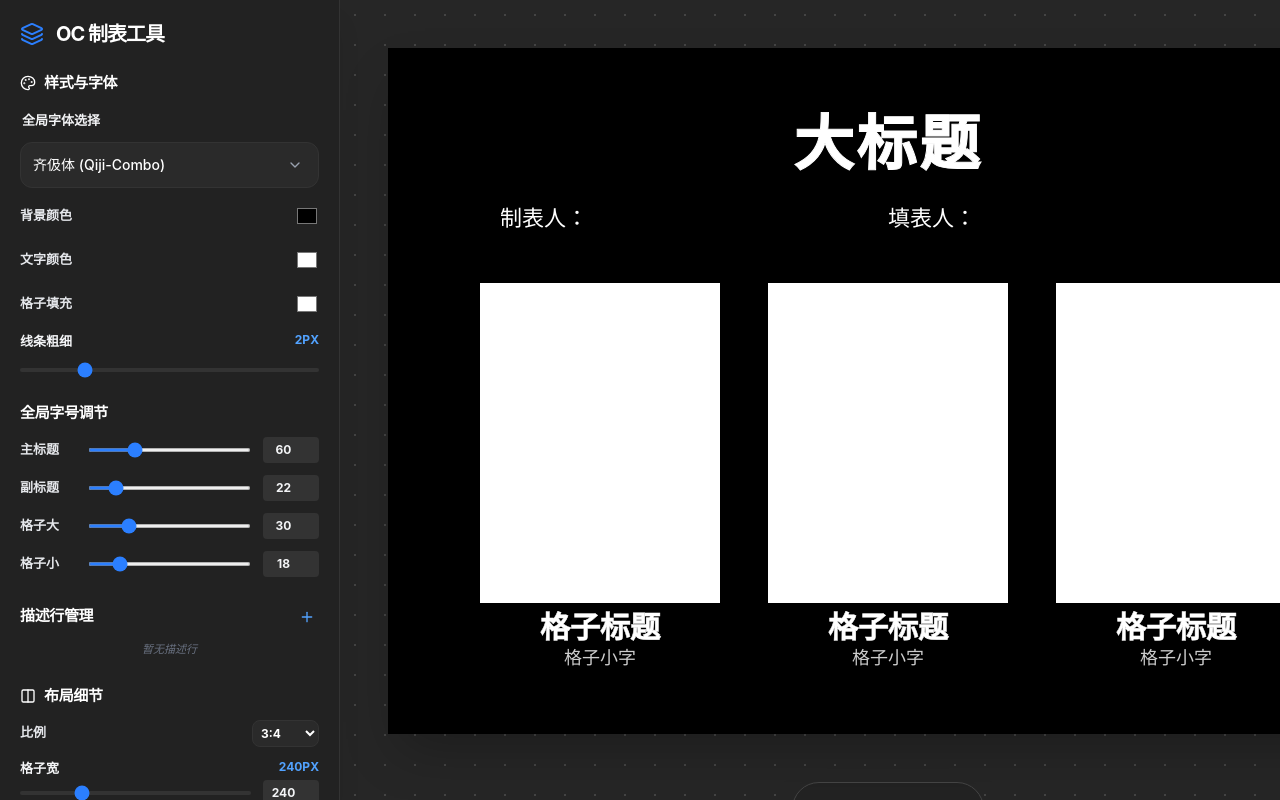
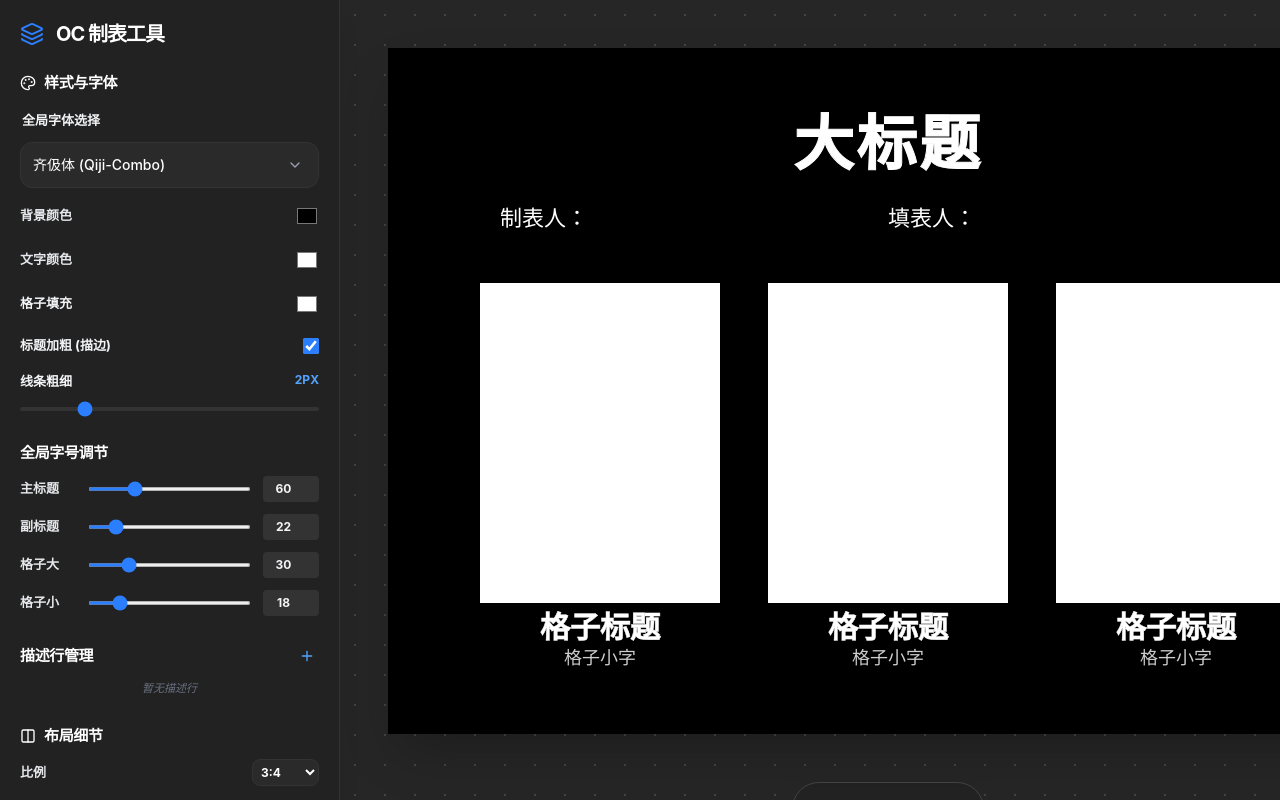
Before and after one commit to RecorderYvaine/oc-chart-template-creator, a React (Vite) app: page / in a window 1280 px wide. Built offline with nearby package versions, Linux system fonts and the light colour scheme; a web font is replaced by a local one.

Commit message:
feat: add toggle for title bolding to allow original distressed font rendering

```diff
--- a/src/App.tsx
+++ b/src/App.tsx
@@ -116,8 +116,12 @@ function App() {
                 <input type="color" value={s.theme.textColor} onChange={(e) => s.setTheme({ textColor: e.target.value, borderColor: e.target.value })} className="w-6 h-6 border-0 bg-transparent p-0 cursor-pointer" />
               </div>
               <div className="flex justify-between items-center py-1">
-                <span className="text-[13px] font-bold text-gray-200">格子填充</span>
+                <span className="text-[13px] font-bold text-gray-100">格子填充</span>
                 <input type="color" value={s.theme.boxBgColor} onChange={(e) => s.setTheme({ boxBgColor: e.target.value })} className="w-6 h-6 border-0 bg-transparent p-0 cursor-pointer" />
+              </div>
+              <div className="flex justify-between items-center py-1">
+                <span className="text-[13px] font-bold text-gray-100">标题加粗 (描边)</span>
+                <input type="checkbox" checked={s.theme.titleBold !== false} onChange={(e) => s.setTheme({ titleBold: e.target.checked })} className="w-4 h-4 cursor-pointer accent-blue-500" />
               </div>
               <div className="space-y-1">
                 <div className="flex justify-between text-[13px] text-gray-100 font-bold uppercase"><span>线条粗细</span><span className="text-blue-400 text-xs">{s.theme.borderWidth}px</span></div>
@@ -215,7 +219,7 @@ function App() {
                  <div className="no-export absolute -left-12 top-1/2 -translate-y-1/2 opacity-0 group-hover/label:opacity-100 flex items-center gap-1 transition-opacity bg-[#222] p-1 rounded-lg z-30 shadow-lg border border-[#444]">
                     <input type="color" value={s.theme.textColor} onChange={(e) => s.setTheme({ textColor: e.target.value, borderColor: e.target.value })} className="w-4 h-4 p-0 border-0 bg-transparent cursor-pointer" />
                  </div>
-                 <textarea className="w-full text-center bg-transparent outline-none placeholder-gray-800 tracking-wider resize-none overflow-hidden block p-0" style={{ fontFamily: 'var(--oc-font)', color: s.theme.textColor, fontSize: `${s.theme.titleSize}px`, fontWeight: 'var(--oc-font-weight)', WebkitTextStroke: s.theme.fontFamily.includes('Qiji') ? '1px currentColor' : '0', lineHeight: 1.1 }} rows={1} value={s.title} onInput={hAR} onChange={(e) => s.setTitle(e.target.value)} placeholder="大标题" />
+                 <textarea className="w-full text-center bg-transparent outline-none placeholder-gray-800 tracking-wider resize-none overflow-hidden block p-0" style={{ fontFamily: 'var(--oc-font)', color: s.theme.textColor, fontSize: `${s.theme.titleSize}px`, fontWeight: s.theme.titleBold !== false ? 'var(--oc-font-weight)' : 'normal', WebkitTextStroke: s.theme.titleBold !== false && s.theme.fontFamily.includes('Qiji') ? '1px currentColor' : '0', lineHeight: 1.1 }} rows={1} value={s.title} onInput={hAR} onChange={(e) => s.setTitle(e.target.value)} placeholder="大标题" />
               </div>
               <div style={{ height: `${s.theme.titleAuthorGap}px` }} />
               <div className="flex justify-between items-center w-full px-12 font-bold" style={{ fontFamily: 'var(--oc-font)', fontSize: `${s.theme.subtitleSize}px`, fontWeight: 'normal' }}>
@@ -252,7 +256,7 @@ function App() {
                                  <button onClick={() => s.updateItem(row.id, item.id, { titleSize: (item.titleSize || s.theme.baseTitleSize) + 2 })} className="text-blue-500 font-bold px-1 text-xs">+</button>
                                  <button onClick={() => s.updateItem(row.id, item.id, { titleSize: (item.titleSize || s.theme.baseTitleSize) - 2 })} className="text-blue-500 font-bold px-1 text-xs">-</button>
                               </div>
-                              <textarea className="w-full text-center bg-transparent outline-none resize-none overflow-hidden block p-0" rows={1} style={{ fontFamily: 'var(--oc-font)', color: item.titleColor || s.theme.textColor, fontSize: `${cTS}px`, fontWeight: 'var(--oc-font-weight)', WebkitTextStroke: s.theme.fontFamily.includes('Qiji') ? '0.5px currentColor' : '0', lineHeight: 1.1 }} value={item.title} onInput={hAR} onChange={(e) => s.updateItem(row.id, item.id, { title: e.target.value })} placeholder="格子标题" />
+                              <textarea className="w-full text-center bg-transparent outline-none resize-none overflow-hidden block p-0" rows={1} style={{ fontFamily: 'var(--oc-font)', color: item.titleColor || s.theme.textColor, fontSize: `${cTS}px`, fontWeight: s.theme.titleBold !== false ? 'var(--oc-font-weight)' : 'normal', WebkitTextStroke: s.theme.titleBold !== false && s.theme.fontFamily.includes('Qiji') ? '0.5px currentColor' : '0', lineHeight: 1.1 }} value={item.title} onInput={hAR} onChange={(e) => s.updateItem(row.id, item.id, { title: e.target.value })} placeholder="格子标题" />
                             </div>
                             {item.showSubtitle !== false && (
                               <div className="relative w-full group/label">
--- a/src/store.ts
+++ b/src/store.ts
@@ -50,6 +50,7 @@ interface AppState {
     titleSubtitleGap: number;
     titleAuthorGap: number;
     authorGridGap: number;
+    titleBold: boolean;
   };
   title: string;
   author: string;
@@ -109,6 +110,7 @@ export const useStore = create<AppState>()((set) => ({
     titleSubtitleGap: 4,
     titleAuthorGap: 24,
     authorGridGap: 48,
+    titleBold: true,
   },
   title: '大标题',
   author: '制表人：',
```
